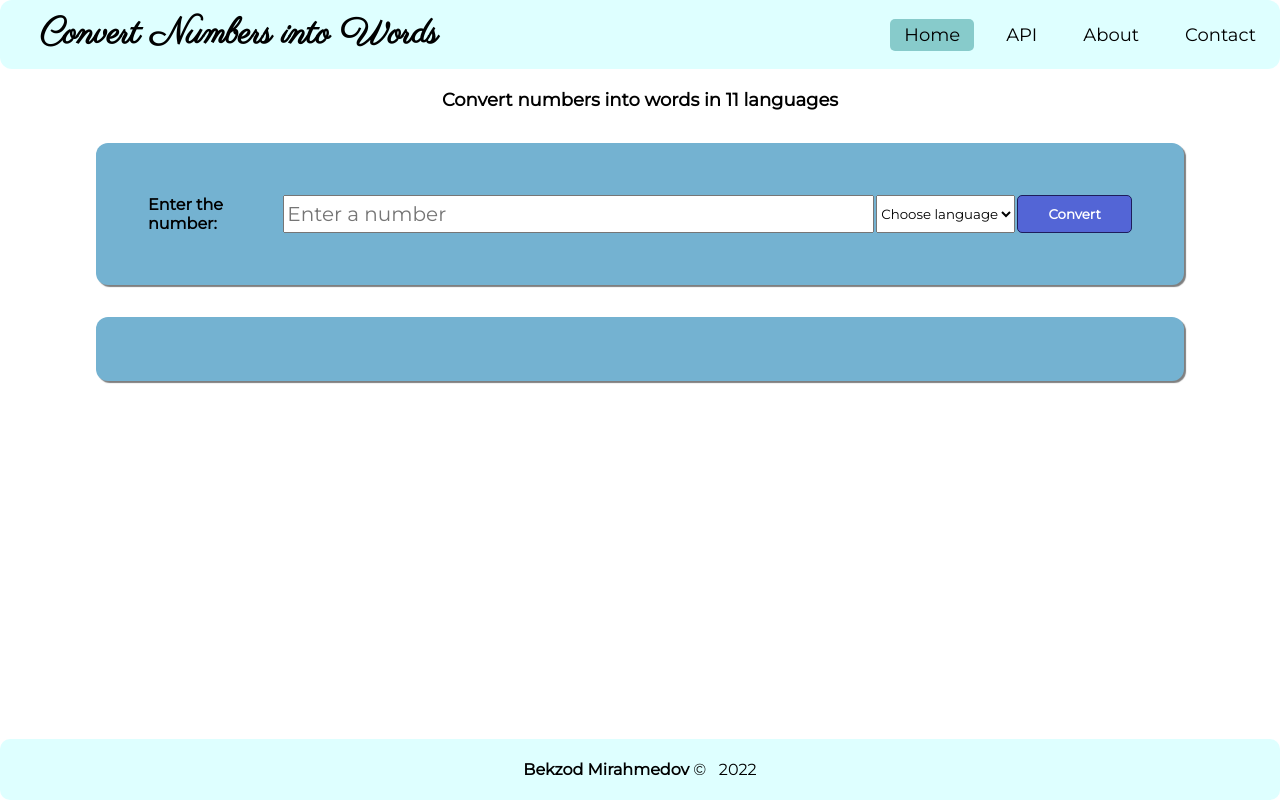
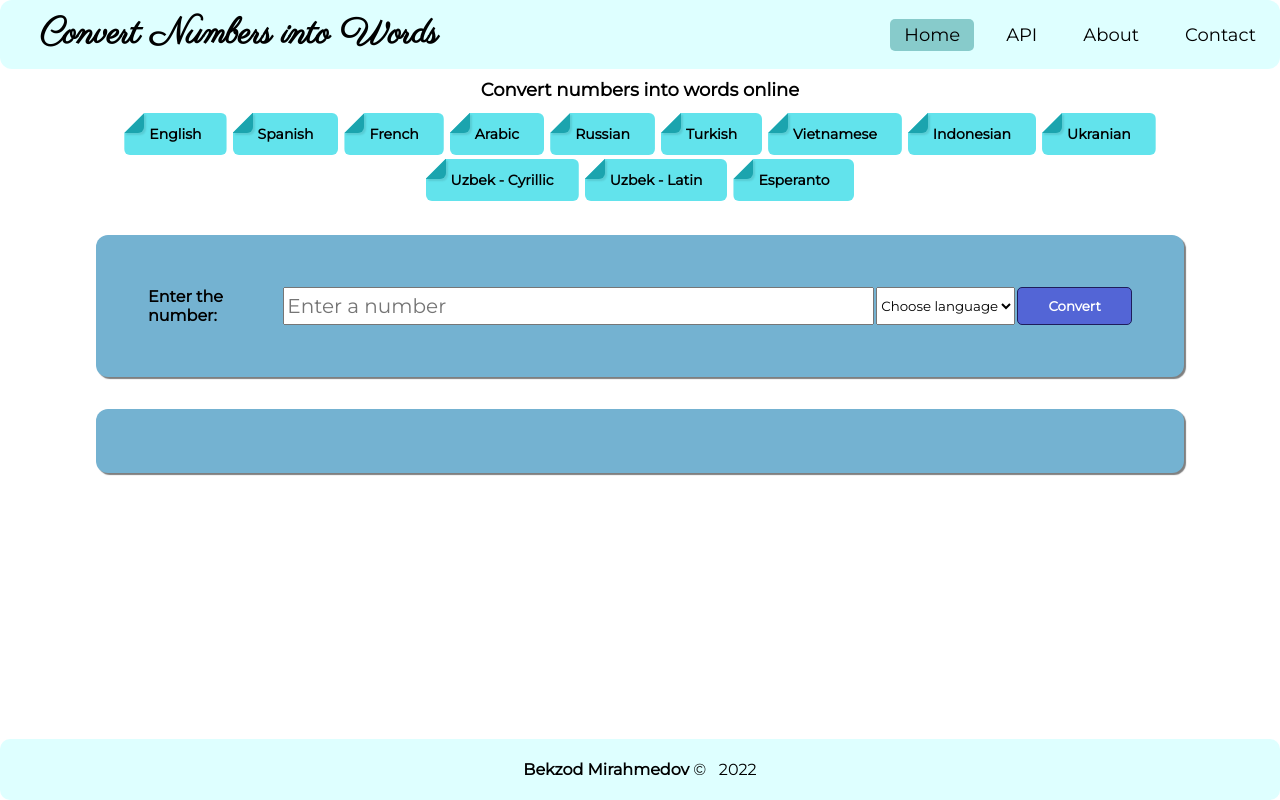
Before and after one commit to notarious2/numWordsApp, a Vue app: page / in a window 1280 px wide. Built offline with nearby package versions, Linux system fonts and the light colour scheme.

Commit message:
added language tags

```diff
--- a/src/components/TheInput.vue
+++ b/src/components/TheInput.vue
@@ -1,7 +1,14 @@
 <template>
   <div>
     <div>
-      <h1 class="app-desc">Convert numbers into words in 11 languages</h1>
+      <h1 class="app-desc">Convert numbers into words online</h1>
+      <div class="tag-style">
+        <language-tags
+          v-for="lang in languagesList"
+          :key="lang.value"
+          :langtag="lang.text"
+        />
+      </div>
     </div>
     <base-card>
       <form @submit.prevent="setNumber">
@@ -48,6 +55,9 @@ import { event } from "vue-gtag";
 import { defineAsyncComponent } from "vue";
 
 const TheOutput = defineAsyncComponent(() => import("./TheOutput.vue"));
+const LanguageTags = defineAsyncComponent(() =>
+  import("./UI/LanguageTags.vue")
+);
 
 // Handling Input Errors
 const inputIsValid = ref(true);
@@ -145,8 +155,15 @@ watch(typedNum, function (newValue) {
 <style scoped>
 .app-desc {
   text-align: center;
-  margin: 20px 10px 5px 10px;
+  margin: 10px;
   font-size: 18px;
+}
+.tag-style {
+  max-width: 90%;
+  display: block;
+  margin-left: auto;
+  margin-right: auto;
+  text-align: center;
 }
 
 .input-box {
--- /dev/null
+++ b/src/components/UI/LanguageTags.vue
@@ -0,0 +1,51 @@
+<template>
+  <div class="tag">{{ langtag }}</div>
+</template>
+
+<script setup>
+// eslint-disable-next-line
+const props = defineProps(["langtag"]);
+</script>
+
+<style>
+:root {
+  --color-text: black;
+  --color-front: #62e3ec;
+  --color-back: #1ba4ae;
+}
+
+.tag {
+  position: relative;
+  display: inline-block;
+  border-radius: 6px;
+  clip-path: polygon(20px 0px, 100% 0px, 100% 100%, 0% 100%, 0% 20px);
+  background: var(--color-front);
+  padding: 12px 25px;
+  margin: 2px 3px;
+  font-weight: 600;
+  font-size: 14px;
+  color: var(--color-text);
+  transition: clip-path 500ms;
+  /* Make not selectable */
+  -webkit-touch-callout: none; /* iOS Safari */
+  -webkit-user-select: none; /* Safari */
+  -khtml-user-select: none; /* Konqueror HTML */
+  -moz-user-select: none; /* Old versions of Firefox */
+  -ms-user-select: none; /* Internet Explorer/Edge */
+  user-select: none; /* Non-prefixed version, currently
+                                  supported by Chrome, Edge, Opera and Firefox */
+}
+
+.tag:after {
+  content: "";
+  position: absolute;
+  top: 0;
+  left: 0;
+  width: 20px;
+  height: 20px;
+  background: var(--color-back);
+  box-shadow: 2px 2px 2px rgba(0, 0, 0, 0.1);
+  border-radius: 0 0 6px 0;
+  transition: transform 500ms;
+}
+</style>
```
